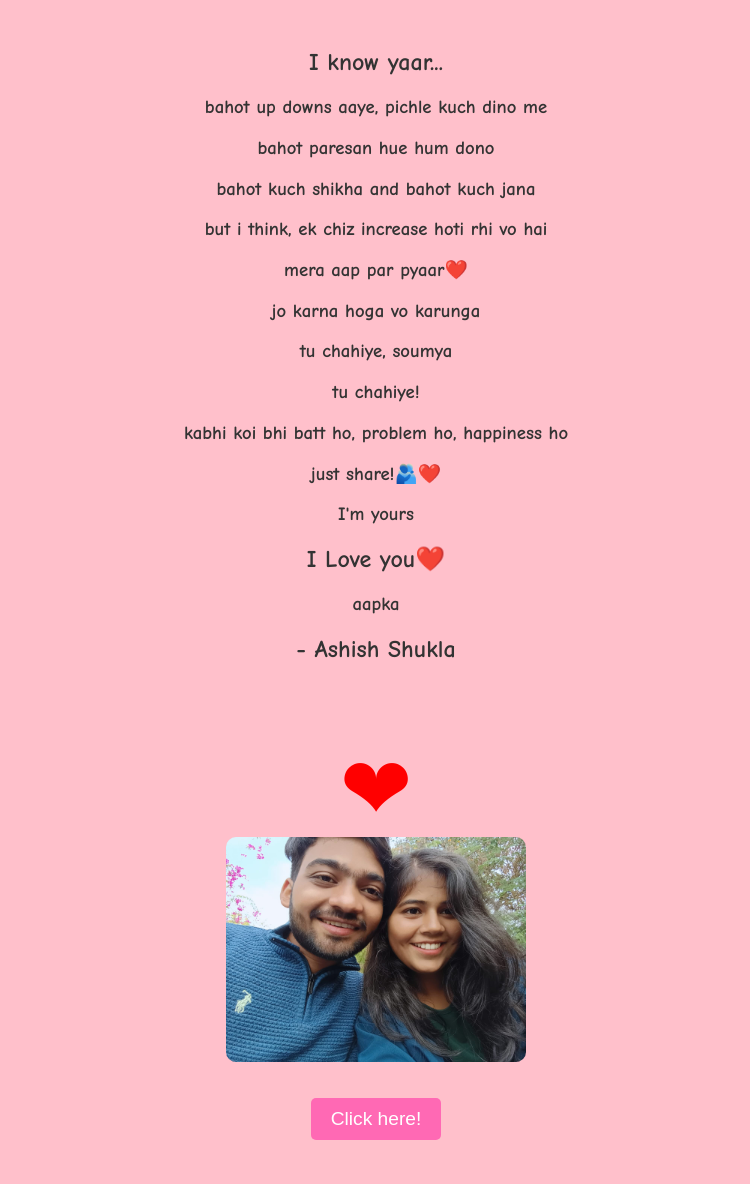
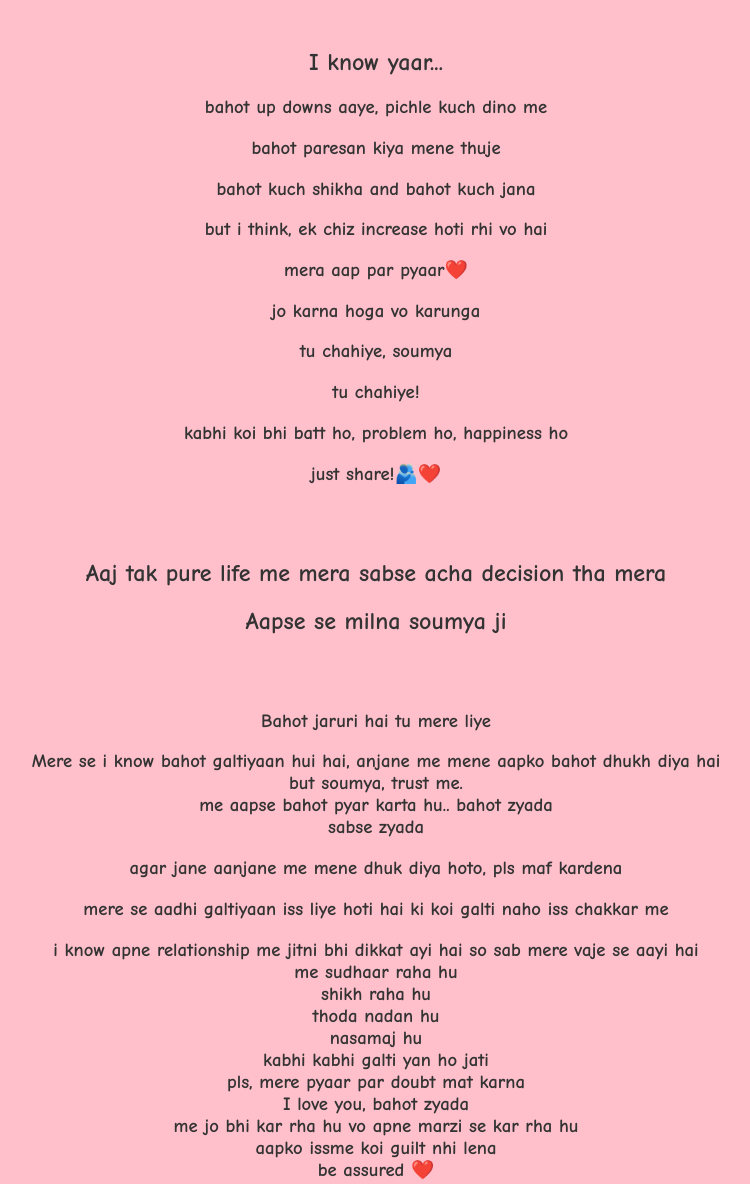
Before and after one commit to Ashish-1108/test, a plain HTML site: page msg.html in a window 1280 px wide. Shown: the part 1480-2664 px from the top of the page, without its empty margins (264-1014 px from the left). Drawn offline with Linux system fonts and the light colour scheme.

Commit message:
Add files via upload

```diff
--- a/msg.html
+++ b/msg.html
@@ -87,7 +87,7 @@
 
     <h2>I know yaar...</h2>
     <h3>bahot up downs aaye, pichle kuch dino me</h3>
-    <h3>bahot paresan hue hum dono</h3>
+    <h3>bahot paresan kiya mene thuje</h3>
     <h3>bahot kuch shikha and bahot kuch jana</h3>
     <h3>but i think, ek chiz increase hoti rhi vo hai</h3>
     <h3>mera aap par pyaar❤️</h3>
@@ -95,7 +95,16 @@
     <h3>tu chahiye, soumya </h3>
     <h3>tu chahiye! </h3>
     <h3>kabhi koi bhi batt ho, problem ho, happiness ho</h3>
-    <h3>just share!🫂❤️</h3>
+    <h3>just share!🫂❤️</h3> <br><br>
+    <h2>Aaj tak pure life me mera sabse acha decision tha mera</h2>
+    <h2>Aapse se milna soumya ji</h2>
+
+    <br><br>
+    <h3>Bahot jaruri hai tu mere liye</h3>
+    <h3>Mere se i know bahot galtiyaan hui hai, anjane me mene aapko bahot dhukh diya hai <br> but soumya, trust me. <br>me aapse bahot pyar karta hu.. bahot zyada <br>sabse zyada</h3>
+<h3>agar jane aanjane me mene dhuk diya hoto, pls maf kardena</h3>
+<h3>mere se aadhi galtiyaan iss liye hoti hai ki koi galti naho iss chakkar me</h3>
+<h3>i know apne relationship me jitni bhi dikkat ayi hai so sab mere vaje se aayi hai <br>me sudhaar raha hu <br>shikh raha hu <br>thoda nadan hu <br>nasamaj hu <br>kabhi kabhi galti yan ho jati <br>pls, mere pyaar par doubt mat karna <br>I love you, bahot zyada <br>me jo bhi kar rha hu vo apne marzi se kar rha hu <br>aapko issme koi guilt nhi lena <br>be assured ❤️</h3>
 
     <h3>I'm yours </h3>
     <h2>I Love you❤️</h2>
```
